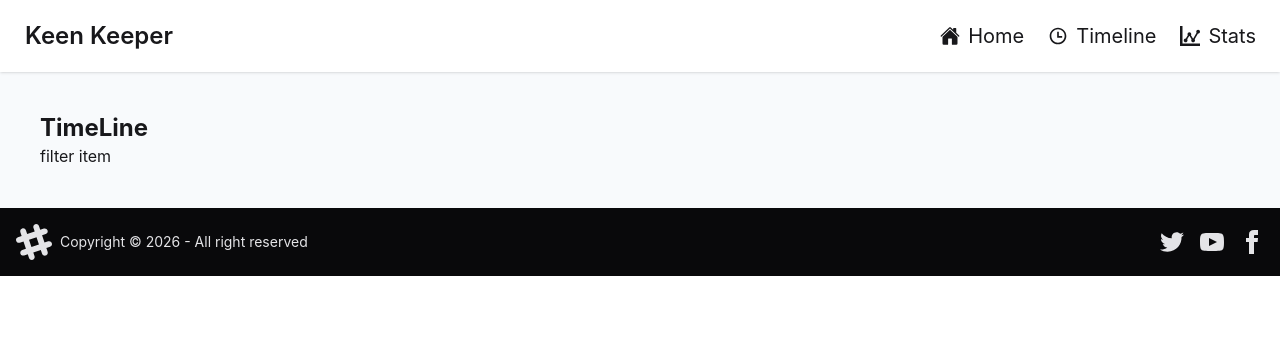
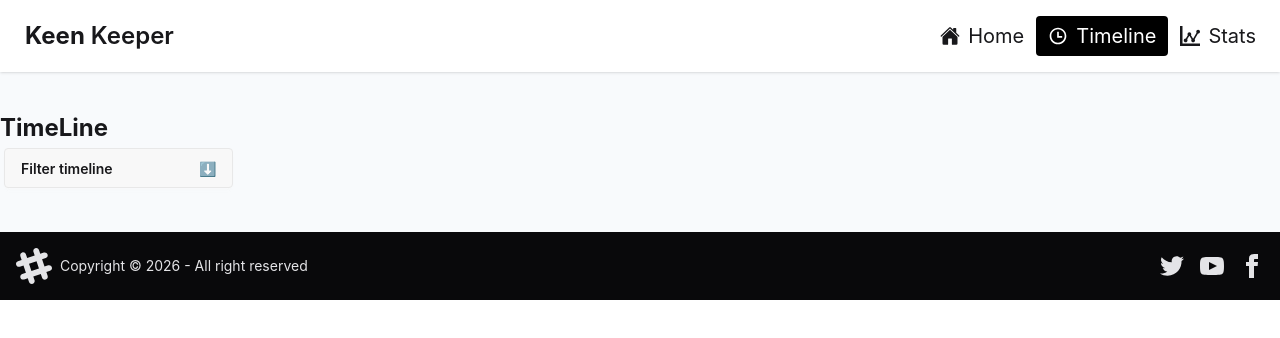
Before and after one commit to shameem7335-ship-it/keen-keeper, a React (Vite) app: page /timeline in a window 1280 px wide. Shown: the top 338 px of the page. Built offline with nearby package versions, Linux system fonts and the light colour scheme.

Commit message:
filter in timeline page added

```diff
--- a/src/components/Navbar.jsx
+++ b/src/components/Navbar.jsx
@@ -2,20 +2,20 @@ import React from 'react';
 import { ImStatsDots } from 'react-icons/im';
 import { IoHome } from 'react-icons/io5';
 import { RiTimeLine } from 'react-icons/ri';
-import { Link } from 'react-router';
+import { Link, NavLink } from 'react-router';
 
 const Navbar = () => {
 
     return (
         <div className="navbar bg-base-100 shadow-sm">
   <div className="flex-1">
-    <a className="btn btn-ghost text-2xl">Keen Keeper</a>
+    <a className="btn btn-ghost text-2xl"><span className='font-bold'>Keen</span>Keeper</a>
   </div>
   <div className="flex-none">
     <ul className="menu menu-horizontal px-1">
-      <li className='text-xl'><Link to="/"><IoHome></IoHome> Home</Link></li>
-      <li  className='text-xl'><Link to="/timeline"><RiTimeLine></RiTimeLine> Timeline</Link></li>
-      <li  className='text-xl'><Link to="/stats"><ImStatsDots></ImStatsDots> Stats</Link></li>
+      <li className='text-xl'><NavLink className={({isActive}) => isActive ? "bg-black text-white" : ""} to="/"><IoHome></IoHome> Home</NavLink></li>
+      <li  className='text-xl'><NavLink className={({isActive}) => isActive ? "bg-black text-white" : ""}  to="/timeline"><RiTimeLine></RiTimeLine> Timeline</NavLink></li>
+      <li  className='text-xl'><NavLink className={({isActive}) => isActive ? "bg-black text-white" : ""}  to="/stats"><ImStatsDots></ImStatsDots> Stats</NavLink></li>
 
     </ul>
   </div>
--- a/src/main.jsx
+++ b/src/main.jsx
@@ -9,6 +9,7 @@ import TimelinePage from './page/TimelinePage'
 import StatsPage from './page/StatsPage'
 import ContactProvider from './components/customhooks'
 import { ToastContainer } from 'react-toastify'
+import InvalidRoute from './page/InvalidRoute'
 
 
 
@@ -34,6 +35,10 @@ const router = createBrowserRouter([
       path:"/stats",
       element: <StatsPage></StatsPage>
      },
+     {
+      path:"*",
+      element: <InvalidRoute></InvalidRoute>
+     }
     ]
   }
 ])
--- a/src/page/Homepage.jsx
+++ b/src/page/Homepage.jsx
@@ -1,6 +1,7 @@
 import React, { use } from 'react';
 import { Link } from 'react-router';
 import Card from '../components/card';
+import { FaPlus } from 'react-icons/fa';
 
 const promise=  fetch('/data.json').then(res => res.json());
 
@@ -14,7 +15,7 @@ const Homepage = () => {
           <div className='flex flex-col items-center justify-center text-center space-y-3.5 container mx-auto'>
             <h1 className='text-2xl font-bold text-[#1F2937] mt-10'>Friends to keep close in your life</h1>
             <p className='font-semibold text-[#64748B]'>Your personal shelf of meaningful connections. Browse, tend, and nurture the<br/> relationships that matter most.</p>
-            <button className='btn btn-neutral mb-5'>+ Add a friend</button>
+            <button className='btn btn-neutral mb-5'><FaPlus /> Add a friend</button>
           </div>
           <div className=' grid grid-cols-4 gap-10 container mx-auto '>
             <div className='text-center p-12 shadow shadow-[0, 0, 0, 0.15] bg-white rounded-sm'>
--- /dev/null
+++ b/src/page/InvalidRoute.jsx
@@ -0,0 +1,12 @@
+import React from 'react';
+
+const InvalidRoute = () => {
+    return (
+        <div className='flex flex-col items-center justify-center text-center bg-[#F8FAFC]'>
+            <h1 className='text-7xl font-bold text-amber-300'>404</h1>
+            <h2 className='text-4xl font-bold'>Page not found</h2>
+        </div>
+    );
+};
+
+export default InvalidRoute;
--- a/src/page/TimelinePage.jsx
+++ b/src/page/TimelinePage.jsx
@@ -1,4 +1,4 @@
-import React from 'react';
+import React, { useEffect, useState } from 'react';
 import { useContact } from '../components/customhooks';
 import { MdOutlineTextsms, MdWifiCalling3 } from 'react-icons/md';
 import { IoVideocamOff } from 'react-icons/io5';
@@ -7,13 +7,46 @@ import { IoVideocamOff } from 'react-icons/io5';
 
 const TimelinePage = () => {
     const {checkIn} = useContact();
-    console.log(checkIn)
+    console.log(checkIn);
+
+    const [sortyTipe, setSortingType] = useState("");
+
+
+    const filterdData = sortyTipe ? checkIn.filter(item => item.type === sortyTipe) : checkIn ;
     return (
-        <div className='container mx-auto  bg-[#F8FAFC] p-10'>
-           <h1 className='text-2xl font-bold'>TimeLine</h1>
-           <button>filter item</button>
-          {
-            checkIn.map((item, index) => <div key={index} className='bg-white my-2 py-4 '>
+        <div className='  bg-[#F8FAFC] py-10'>
+
+        <div className='container mx-auto ' >
+           <h1 className=' text-2xl font-bold '>TimeLine</h1>
+         <div className="dropdown dropdown-bottom dropdown-center">
+  <div tabIndex={0} role="button" className="btn m-1 ">Filter timeline <span className='ml-20'>⬇️</span> </div>
+  <ul tabIndex="-1" className="dropdown-content menu bg-base-100 rounded-box z-1 w-52 p-2 shadow-sm">
+    <li onClick={() => setSortingType('call')}><a>Call</a></li>
+    <li  onClick={() => setSortingType('video')}><a>Video</a></li>
+    <li  onClick={() => setSortingType('text')}><a>Text</a></li>
+  </ul>
+</div>
+
+      {
+        filterdData.map((item, index)=>
+        <div key={index} className='bg-white my-2 py-4 '>
+            <div className='flex gap-5 items-center text-center '>
+                <div className='pl-3 text-2xl'>
+               {item.type ==="call" &&  <MdWifiCalling3 />}
+               {item.type ==="video" && <IoVideocamOff  />}
+               {item.type ==="text" &&   <MdOutlineTextsms />}
+                 </div>
+                <div>
+                <h1 className='text-start'><span className='font-bold'>{item.type}</span> with {item.user.name}</h1>
+                    <p>{new Date(item.time).toLocaleString()}</p>
+                    </div>
+                </div>
+                </div>
+        )
+      }
+
+          {/* {
+              checkIn.map((item, index) => <div key={index} className='bg-white my-2 py-4 '>
             <div className='flex gap-5 items-center text-center '>
                 <div className='pl-3 text-2xl'>
                {item.type ==="call" &&  <MdWifiCalling3 />}
@@ -26,7 +59,8 @@ const TimelinePage = () => {
                     </div>
                 </div>
                 </div>)
-          }
+          } */}
+          </div>
         </div>
     );
 };
```
